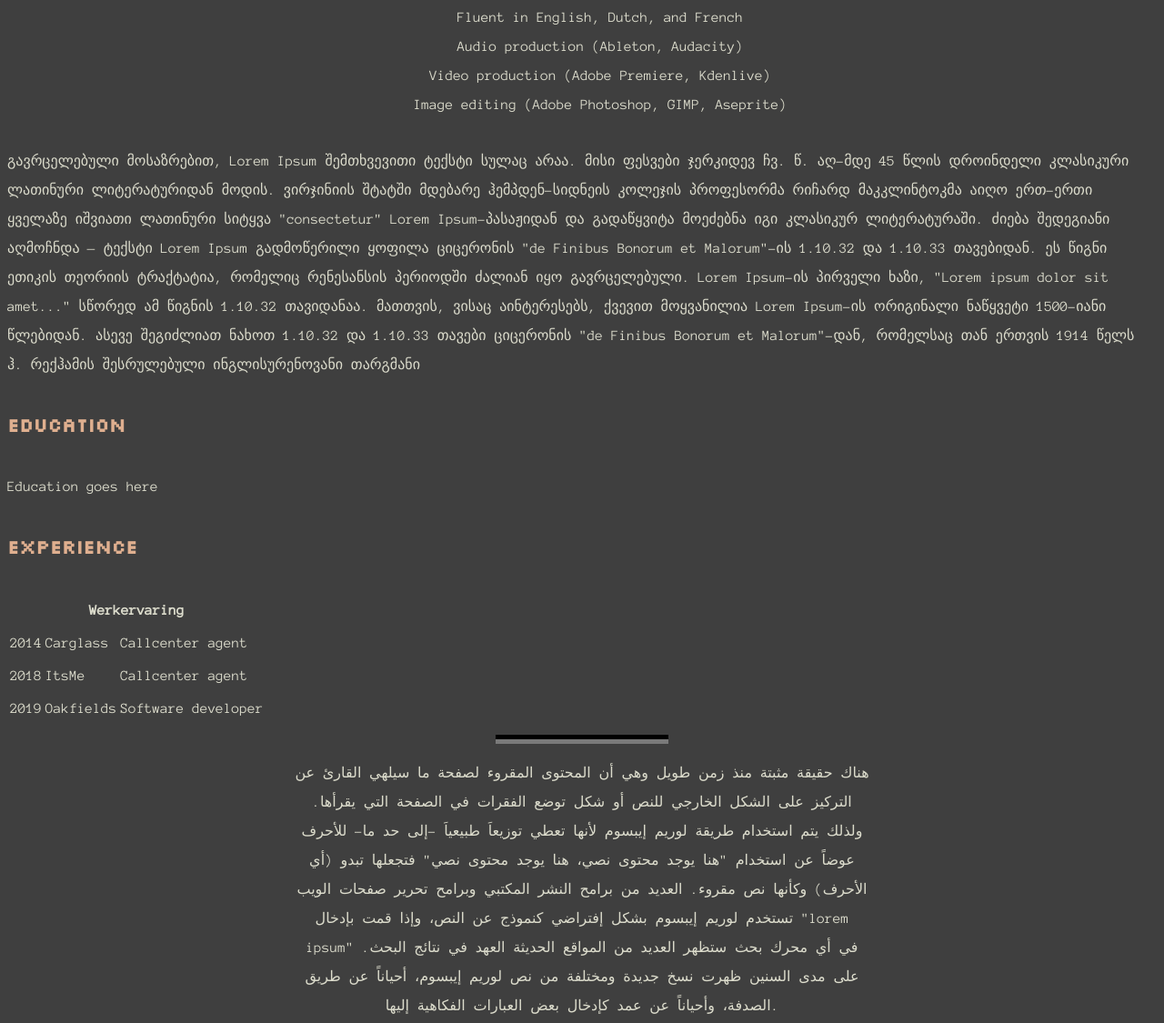
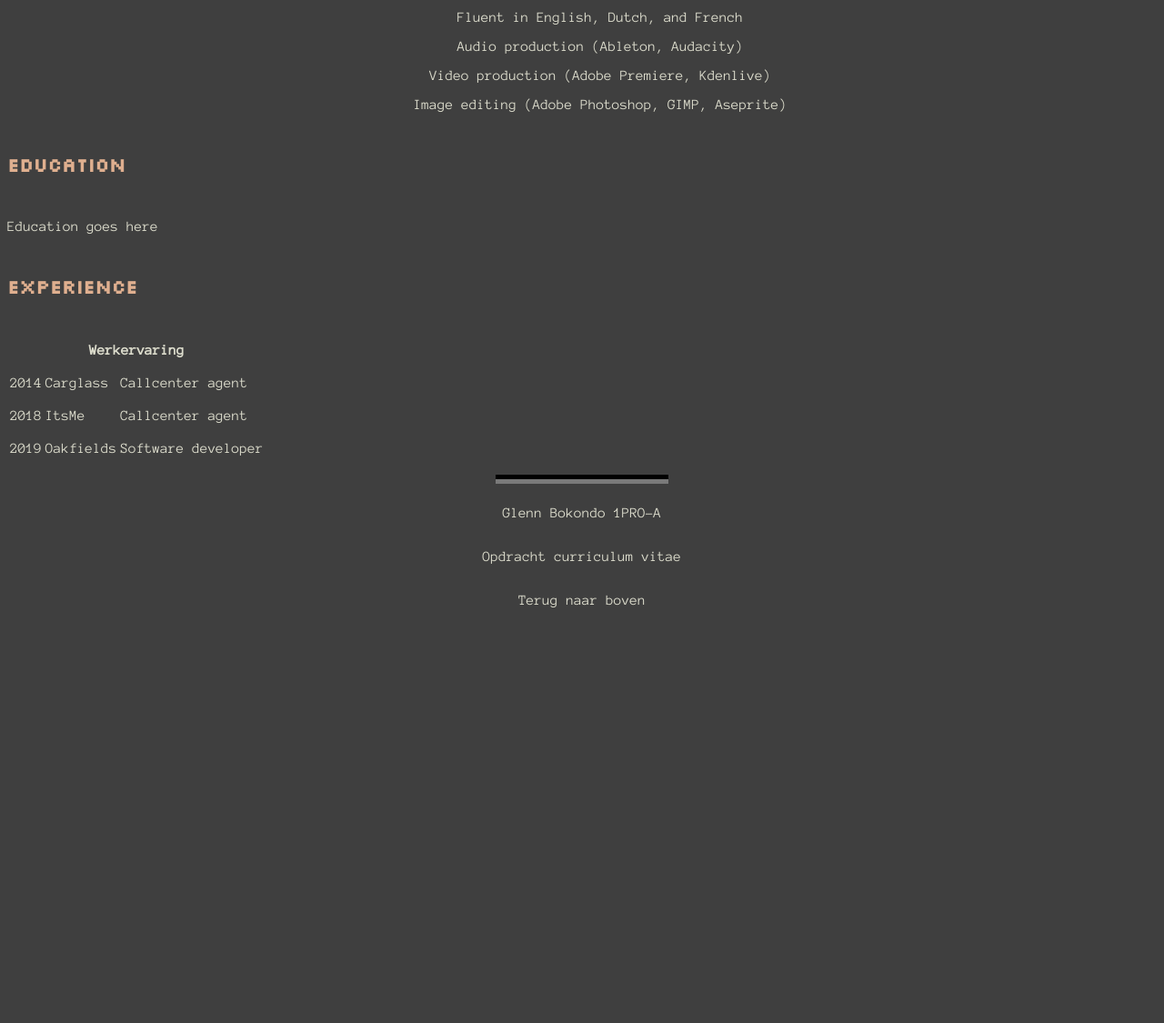
Before and after one commit to bokondog/bokondog.github.io, a plain HTML site: page index.html in a window 1280 px wide. Shown: the part 1895-3020 px from the top of the page at 91% size. After the commit the page ends 2587 px from the top, so only its background shows below. Drawn offline with Linux system fonts and the light colour scheme.

Commit message:
replace placeholder text with basic info

```diff
--- a/index.html
+++ b/index.html
@@ -98,17 +98,6 @@
             </ul>
           </div>
         </div>
-      <p>გავრცელებული მოსაზრებით, Lorem Ipsum შემთხვევითი ტექსტი სულაც არაა. მისი ფესვები ჯერკიდევ ჩვ. წ. აღ-მდე 45 წლის
-        დროინდელი კლასიკური ლათინური ლიტერატურიდან მოდის. ვირჯინიის შტატში მდებარე ჰემპდენ-სიდნეის კოლეჯის პროფესორმა
-        რიჩარდ მაკკლინტოკმა აიღო ერთ-ერთი ყველაზე იშვიათი ლათინური სიტყვა "consectetur" Lorem Ipsum-პასაჟიდან და
-        გადაწყვიტა მოეძებნა იგი კლასიკურ ლიტერატურაში. ძიება შედეგიანი აღმოჩნდა — ტექსტი Lorem Ipsum გადმოწერილი ყოფილა
-        ციცერონის "de Finibus Bonorum et Malorum"-ის 1.10.32 და 1.10.33 თავებიდან. ეს წიგნი ეთიკის თეორიის ტრაქტატია,
-        რომელიც რენესანსის პერიოდში ძალიან იყო გავრცელებული. Lorem Ipsum-ის პირველი ხაზი, "Lorem ipsum dolor sit
-        amet..." სწორედ ამ წიგნის 1.10.32 თავიდანაა.
-
-        მათთვის, ვისაც აინტერესებს, ქვევით მოყვანილია Lorem Ipsum-ის ორიგინალი ნაწყვეტი 1500-იანი წლებიდან. ასევე
-        შეგიძლიათ ნახოთ 1.10.32 და 1.10.33 თავები ციცერონის "de Finibus Bonorum et Malorum"-დან, რომელსაც თან ერთვის
-        1914 წელს ჰ. რექჰამის შესრულებული ინგლისურენოვანი თარგმანი</p>
     </div>
     <div class="education">
       <h4>Education</h4>
@@ -144,12 +133,9 @@
   </div>
   <hr>
   <div class="bottom-container">
-    <p>هناك حقيقة مثبتة منذ زمن طويل وهي أن المحتوى المقروء لصفحة ما سيلهي القارئ عن التركيز على الشكل الخارجي للنص أو
-      شكل توضع الفقرات في الصفحة التي يقرأها. ولذلك يتم استخدام طريقة لوريم إيبسوم لأنها تعطي توزيعاَ طبيعياَ -إلى حد
-      ما- للأحرف عوضاً عن استخدام "هنا يوجد محتوى نصي، هنا يوجد محتوى نصي" فتجعلها تبدو (أي الأحرف) وكأنها نص مقروء.
-      العديد من برامح النشر المكتبي وبرامح تحرير صفحات الويب تستخدم لوريم إيبسوم بشكل إفتراضي كنموذج عن النص، وإذا قمت
-      بإدخال "lorem ipsum" في أي محرك بحث ستظهر العديد من المواقع الحديثة العهد في نتائج البحث. على مدى السنين ظهرت نسخ
-      جديدة ومختلفة من نص لوريم إيبسوم، أحياناً عن طريق الصدفة، وأحياناً عن عمد كإدخال بعض العبارات الفكاهية إليها. </p>
+    <p>Glenn Bokondo 1PRO-A</p>
+    <p>Opdracht curriculum vitae</p>
+    <p>Terug naar boven</p>
   </div>
 </body>
 
```
